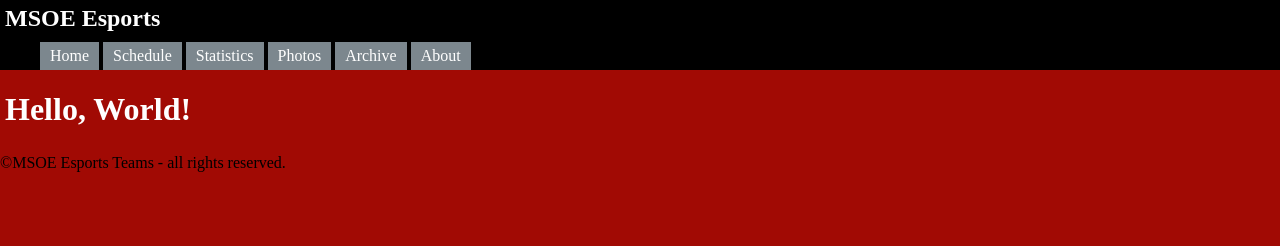
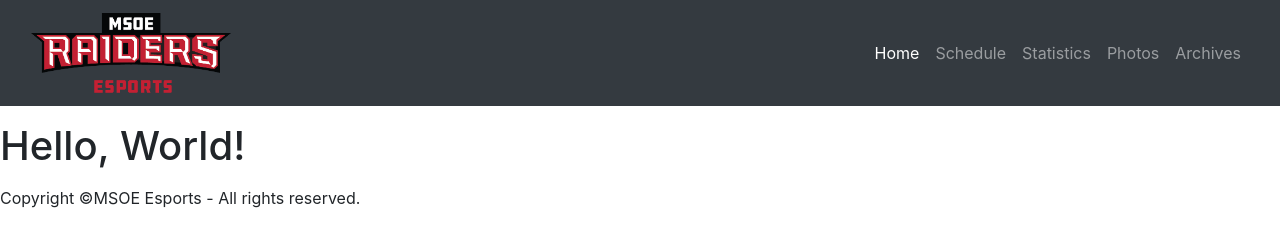
Before and after one commit to jwmke/msoe-esports.github.io, a plain HTML site: page index.html in a window 1280 px wide. Drawn offline with nearby package versions, Linux system fonts and the light colour scheme.

Commit message:
Navbar changes

```diff
--- a/index.html
+++ b/index.html
@@ -1,24 +1,35 @@
 <!DOCTYPE html>
 <html>
     <head>
+        <meta charset="utf-8">
+        <meta name="viewport" content="width=device-width, initial-scale=1">
+        <link rel="stylesheet" href="https://maxcdn.bootstrapcdn.com/bootstrap/4.0.0/css/bootstrap.min.css">
+        <script src="https://ajax.googleapis.com/ajax/libs/jquery/3.3.1/jquery.min.js"></script>
+        <script src="https://cdnjs.cloudflare.com/ajax/libs/popper.js/1.12.9/umd/popper.min.js"></script>
+        <script src="https://maxcdn.bootstrapcdn.com/bootstrap/4.0.0/js/bootstrap.min.js"></script>
+        <script src="https://use.fontawesome.com/releases/v5.0.8/js/all.js"></script>
+        <link href="styles/main.css" rel="stylesheet"/>
         <title>MSOE Esports</title>
         <link rel="icon" href="/img/images.png">
-        <link href="styles/main.css" rel="stylesheet"/>
     </head>
     <body>
-      <header>
-        <nav>
-            <h1>MSOE Esports</h1>
-            <ul>
-                <li> <a href="#">Home</a></li>
-                <li> <a href="#">Schedule</a></li>
-                <li> <a href="#">Statistics</a></li>
-                <li> <a href="#">Photos</a></li>
-                <li> <a href="#">Archive</a></li>
-                <li> <a href="#">About</a></li>
-            </ul>
+        <nav class="navbar navbar-expand-md navbar-dark bg-dark sticky-top">
+            <div class="container-fluid">
+                <a class="navbar-brand" href="#"><img src="img/ESPORTS_Logo.png" width="200" height="80"></a>
+                <button class="navbar-toggler" type="button" data-toggle="collapse" data-target="#navbarResponsive">
+                    <span class="navbar-toggler-icon"></span>
+                </button>
+                <div class="collapse navbar-collapse" id="navbarResponsive">
+                        <ul class="navbar-nav ml-auto">
+                                <li class="nav-item active"> <a class="nav-link" href="#">Home</a></li>
+                                <li class="nav-item"> <a class="nav-link" href="#">Schedule</a></li>
+                                <li class="nav-item"> <a class="nav-link" href="#">Statistics</a></li>
+                                <li class="nav-item"> <a class="nav-link" href="#">Photos</a></li>
+                                <li class="nav-item"> <a class="nav-link" href="#">Archives</a></li>
+                            </ul>
+                </div>
+            </div>
         </nav>
-      </header>
 
       <p>
           <h1>
@@ -26,7 +37,8 @@
           </h1>
       </p>
       <footer>
-            ©MSOE Esports Teams - all rights reserved.
+            Copyright ©MSOE Esports - All rights reserved.
       </footer>
+
     </body>
 </html>
--- a/styles/main.css
+++ b/styles/main.css
@@ -1,3 +1,4 @@
+/*
 body {
     background:#A10A04;
     margin: 0;
@@ -32,3 +33,4 @@
     color: white;
     text-decoration: none;
 }
+*/
```
